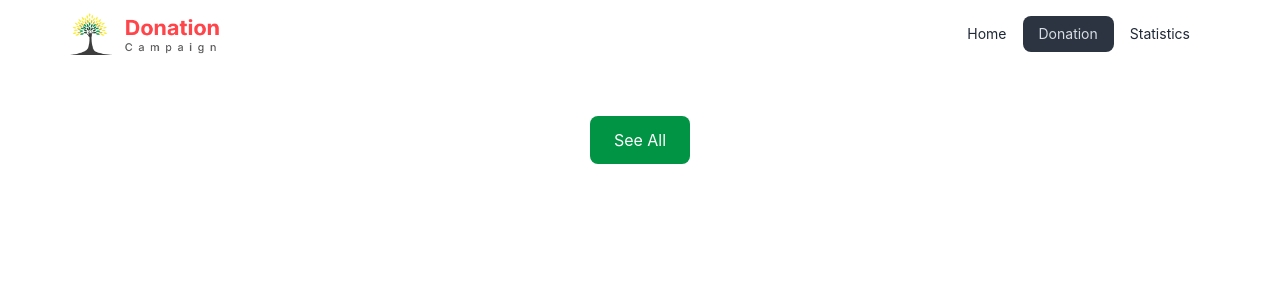
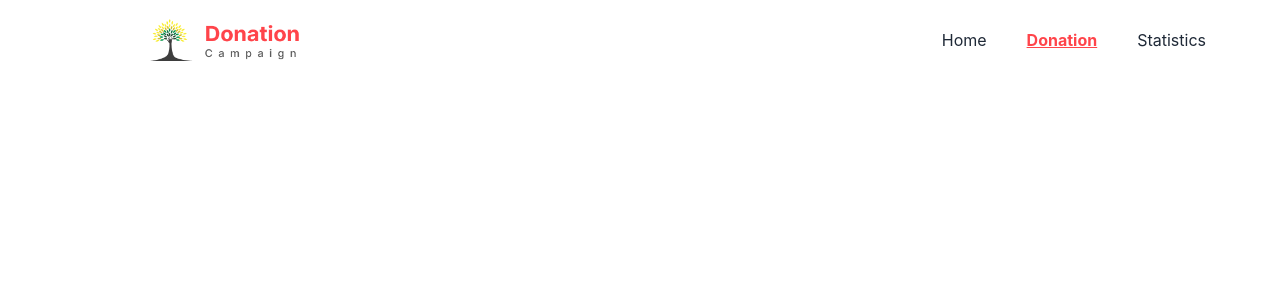
Before and after one commit to habib-153/donation-campaign, a React (Vite) app: page /donation in a window 1280 px wide. Shown: the top 300 px of the page. Built offline with nearby package versions, Linux system fonts and the light colour scheme.

Commit message:
Responsive

```diff
--- a/package.json
+++ b/package.json
@@ -10,12 +10,14 @@
     "preview": "vite preview"
   },
   "dependencies": {
+    "@mui/x-charts": "^6.0.0-alpha.12",
     "localforage": "^1.10.0",
     "match-sorter": "^6.3.1",
     "react": "^18.2.0",
     "react-dom": "^18.2.0",
     "react-router-dom": "^6.16.0",
     "react-toastify": "^9.1.3",
+    "recharts": "^2.8.0",
     "sort-by": "^1.2.0"
   },
   "devDependencies": {
--- a/src/Component/Donation/Donation.jsx
+++ b/src/Component/Donation/Donation.jsx
@@ -35,9 +35,9 @@ const Donation = () => {
               className="rounded-lg"
             >
               <div className="flex gap-3">
-                <figure>
+                <figure className="w-[200px]">
                   <img
-                    className="w-[220px] h-[170px] rounded-lg"
+                    className="w-full h-full rounded-lg"
                     src={card.picture}
                   />
                 </figure>
@@ -47,27 +47,39 @@ const Donation = () => {
                     style={{
                       background: card.color_card_bg,
                       color: card.color_text_button,
-                    }}>
+                    }}
+                  >
                     {card.category}
                   </h2>
-                  <h2 className="font-semibold mt-3 text-xl text-black">{card.title}</h2>
+                  <h2 className="font-semibold mt-3 text-xl text-black">
+                    {card.title}
+                  </h2>
                   <p className="font-semibold">$ {card.price}.00</p>
                   <button
                     className="px-4 py-2 rounded-lg font-semibold"
-                  style={{background: card.color_text_button, color:'white'}}
-                  >View Details</button>
+                    style={{
+                      background: card.color_text_button,
+                      color: "white",
+                    }}
+                  >
+                    View Details
+                  </button>
                 </div>
               </div>
             </div>
           </div>
         ))}
       </div>
+      <div className={donatedCards.length <= 4 && "hidden"}>
         <div className={dataLength === cards.length && "hidden"}>
           <div className="my-8 flex justify-center">
             <button
               onClick={() => setDataLength(cards.length)}
               className="text-white py-3 rounded-lg px-6 bg-[#009444]"
-        >See All</button>
+            >
+              See All
+            </button>
+          </div>
         </div>
       </div>
     </div>
--- a/src/Component/Header/Header.jsx
+++ b/src/Component/Header/Header.jsx
@@ -4,21 +4,45 @@ const Header = () => {
   const links = (
     <>
       <li>
-        <NavLink to="/">Home</NavLink>
+        <NavLink to="/"
+        className={({ isActive, isPending }) =>
+        isActive
+          ? "text-[#FF444A] underline font-bold"
+          : isPending
+          ? "pending"
+          : ""
+      }
+        >Home</NavLink>
       </li>
       <li>
-        <NavLink to="/donation">Donation</NavLink>
+        <NavLink to="/donation"
+        className={({ isActive, isPending }) =>
+        isActive
+          ? "text-[#FF444A] underline font-bold"
+          : isPending
+          ? "pending"
+          : ""
+      }
+        >Donation</NavLink>
       </li>
       <li>
-        <NavLink to="/statistics">Statistics</NavLink>
+        <NavLink to="/statistics"
+        className={({ isActive, isPending }) =>
+        isActive
+          ? "text-[#FF444A] underline font-bold"
+          : isPending
+          ? "pending"
+          : ""
+      }
+        >Statistics</NavLink>
       </li>
     </>
   );
   return (
     <div className="navbar px-0 flex justify-between">
-      <div className="navbar-start">
+      <div className="navbar-start flex gap-20">
         <div className="dropdown">
-          <label tabIndex={0} className="btn btn-ghost lg:hidden">
+          <label tabIndex={0} className="btn lg:hidden">
             <svg
               xmlns="http://www.w3.org/2000/svg"
               className="h-5 w-5"
@@ -36,15 +60,15 @@ const Header = () => {
           </label>
           <ul
             tabIndex={0}
-            className="menu menu-sm dropdown-content mt-3 z-[1] p-2 shadow bg-base-100 rounded-box w-52"
+            className=" menu-sm dropdown-content mt-3 z-[1] p-2 shadow bg-base-100 rounded-box w-52"
           >
             {links}
           </ul>
         </div>
-        <img className="w-[150px]" src="../../../src/img/Logo.png" alt="" />
+          <img className="w-[150px]" src="../../../src/img/Logo.png" alt="" />
       </div>
       <div className="navbar-center hidden lg:flex">
-        <ul className="menu menu-horizontal px-1">{links}</ul>
+        <ul className="gap-10 menu-horizontal px-1">{links}</ul>
       </div>
     </div>
   );
--- a/src/Component/Home/Card/Card.jsx
+++ b/src/Component/Home/Card/Card.jsx
@@ -11,7 +11,7 @@ const Card = ({ card }) => {
       className="rounded-lg">
       <div className="">
         <figure>
-          <img src={picture} />
+          <img className="w-full" src={picture} />
         </figure>
         <div className="px-2 py-5">
           <h2
--- a/src/Component/Home/CardDetails/CardDetails.jsx
+++ b/src/Component/Home/CardDetails/CardDetails.jsx
@@ -17,7 +17,7 @@ const CardDetails = () => {
     return (
         <div>
             <div>
-                <img className="w-full h-[500px] rounded-xl" src={card.picture}alt="" />
+                <img className="w-full md:h-[500px] rounded-xl" src={card.picture}alt="" />
                 <div className="bg-[#0b0b0bb2] p-5 relative bottom-24 rounded-xl">
                     <button
                     onClick={handleToast}
--- a/src/Component/Root/Root.jsx
+++ b/src/Component/Root/Root.jsx
@@ -8,7 +8,7 @@ import "../Home/Banner.css";
 const Root = () => {
   return (
     <div className="max-w-7xl mx-auto">
-      <div className="px-[70px]  bg-[#ffffffe8]">
+      <div className="lg:px-[70px] p-2 bg-[#ffffffe8]">
         <div className="">
           <Header></Header>
           <Outlet></Outlet>
--- a/src/Component/Statistics/Statistics.jsx
+++ b/src/Component/Statistics/Statistics.jsx
@@ -1,9 +1,11 @@
 
 
 const Statistics = () => {
+
     return (
         <div>
             <h2>Statistics</h2>
+
         </div>
     );
 };
```
Also changed, not shown: src/Component/Statistics/Chart.jsx (added), 1 other file (tests, documents, lock files or other folders). Lines whose indentation alone changed are shown as unchanged.
